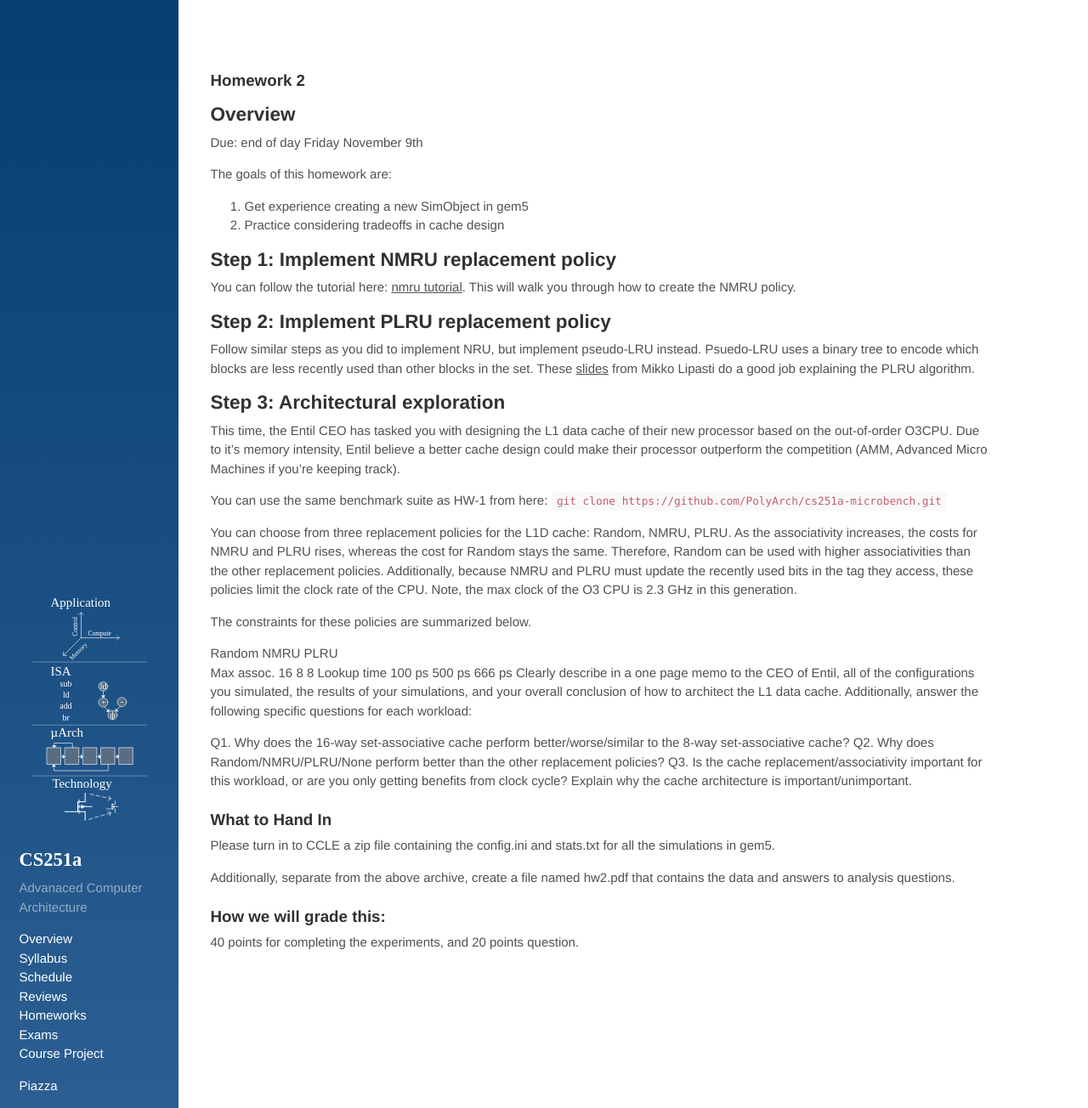
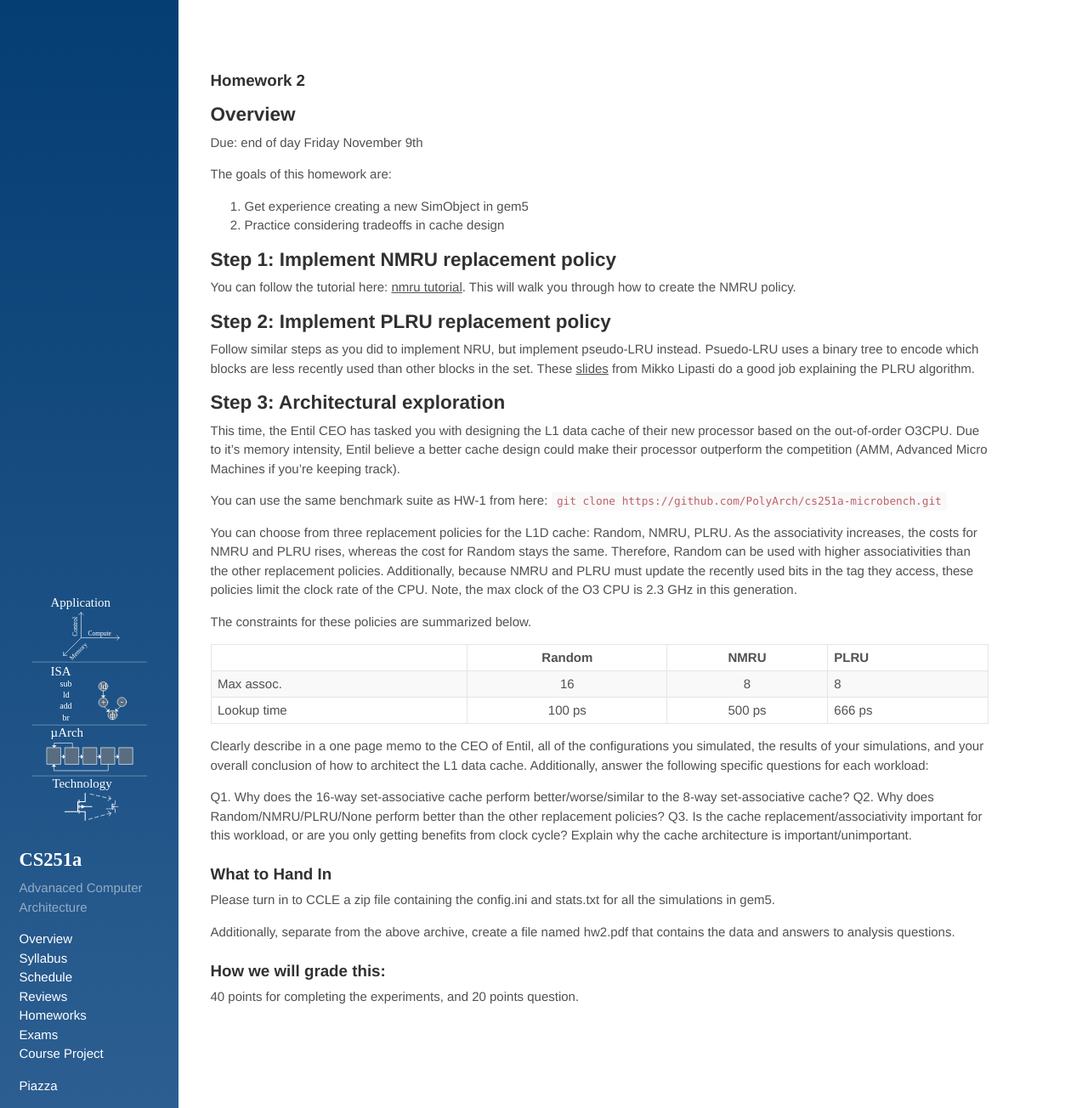
Before and after one commit to PolyArch/cs259, a Jekyll site: the page built from hws/hw2.md, in a window 1280 px wide and 1304 px high. Shown: the whole window at 85% size. Built offline with Jekyll 4.4.1, drawn with Linux system fonts in a browser that asks for light colours.

Commit message:
table formatting

```diff
--- a/hws/hw2.md
+++ b/hws/hw2.md
@@ -30,9 +30,11 @@ You can choose from three replacement policies for the L1D cache: Random, NMRU,
 
 The constraints for these policies are summarized below.
 
- 	Random	NMRU	PLRU
-Max assoc.	16	8	8
-Lookup time	100 ps	500 ps	666 ps
+|           |Random| NMRU	| PLRU |
+|-----------|:----:|:----:|:-----|
+|Max assoc. |16    |8	    |8     |
+|Lookup time|100 ps|500 ps|666 ps|
+
 Clearly describe in a one page memo to the CEO of Entil, all of the configurations you simulated, the results of your simulations, and your overall conclusion of how to architect the L1 data cache. Additionally, answer the following specific questions for each workload:
 
 Q1. Why does the 16-way set-associative cache perform better/worse/similar to the 8-way set-associative cache?
```
